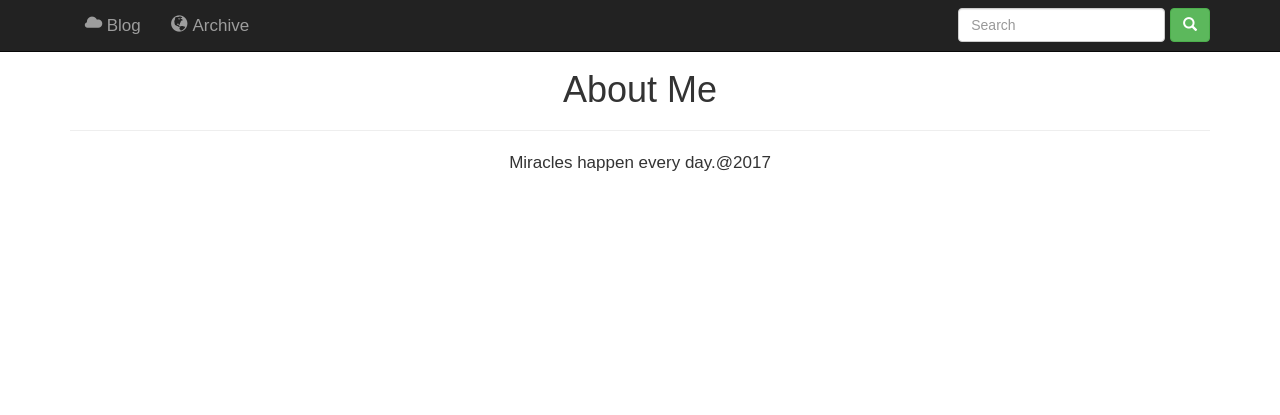
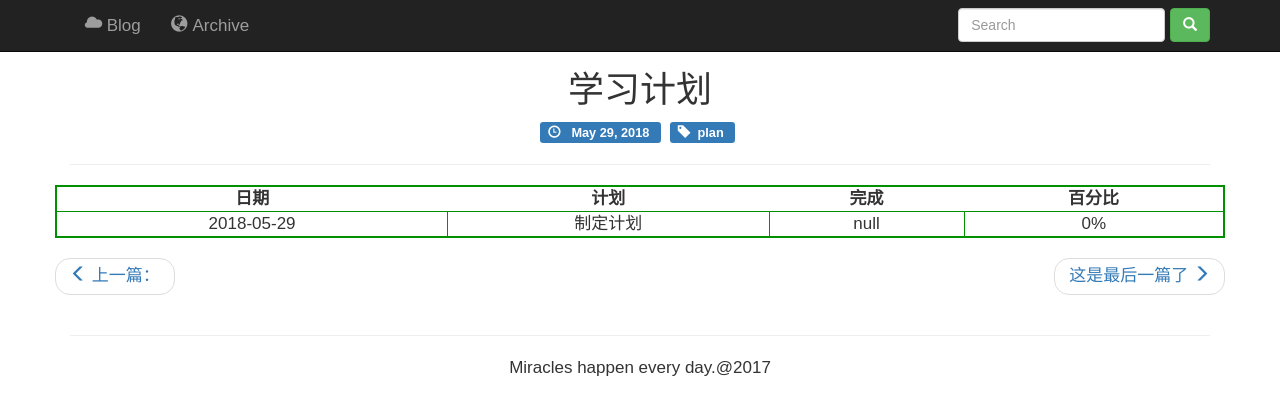
Before and after one commit to yangfeiffei/yangfeiffei.github.io, a Jekyll site: the page built from about.md, in a window 1280 px wide. Shown: the top 415 px of the page. Built offline with Jekyll 4.4.1, drawn with Linux system fonts in a browser that asks for light colours.

Commit message:
modified:   about.md

```diff
--- a/_layouts/default.html
+++ b/_layouts/default.html
@@ -52,7 +52,7 @@
             <!--<li class=""><a href="/">Home</a></li>-->
             <li class=""><a href="/"><span class="glyphicon glyphicon-cloud"></span>&nbsp;Blog</a></li>
             <li class=""><a href="/archive.html"><span class="glyphicon glyphicon-globe"></span>&nbsp;Archive</a></li>
-            <!--<li class=""><a href="/about.html"><span class="glyphicon glyphicon-check"></span>&nbsp;About</a></li>-->
+            <!--<li class=""><a href="/about.html"><span class="glyphicon glyphicon-check"></span>&nbsp;Plan</a></li>-->
 
           </ul>
             <form class="navbar-form navbar-right">
--- a/about.html
+++ /dev/null
@@ -1,7 +0,0 @@
----
-layout: default
-title: "About"
----
-
-
-<h1 class="text-center">About  Me</h1>
--- /dev/null
+++ b/about.md
@@ -0,0 +1,13 @@
+---
+layout: post
+title: 学习计划
+date: 2018-05-29 12:00
+author: felo
+tags: plan
+typora-root-url: ../../yangfeiffei.github.io
+---
+
+
+日期      |      计划          |            完成               | 百分比
+---------|-------------------|-------------------------------|----------------
+2018-05-29|    制定计划       |               null            |    0%
--- a/custom/css/main.css
+++ b/custom/css/main.css
@@ -77,20 +77,21 @@ body{
 }
 
 .post table{
-  width: 70%;
+  width: 100%;
   padding-left: 10%;
-  border: 1px solid #009100;
+  border: 2px solid #009100;
 }
 
 .post table td {
-  border-top: 1px solid #009100;
+  border: 1px solid #009100;
+  /*border-top: 1px solid #009100;*/
   padding: 0 10px;
   text-align: center;
 }
 
 .post table th {
   text-align: center;
-  background-color: #dddddd;
+  /*background-color: #dddddd;*/
   padding: 0 10px;
 }
 
```
